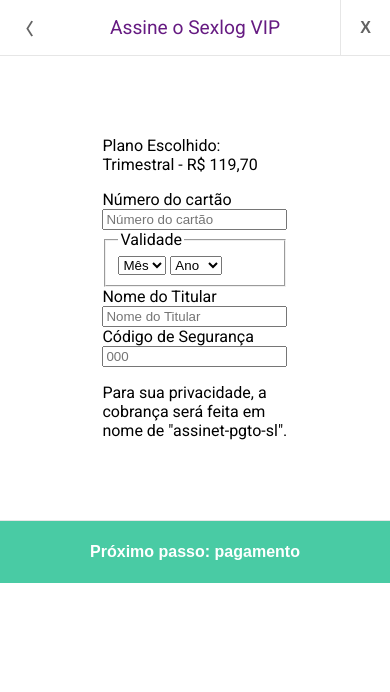
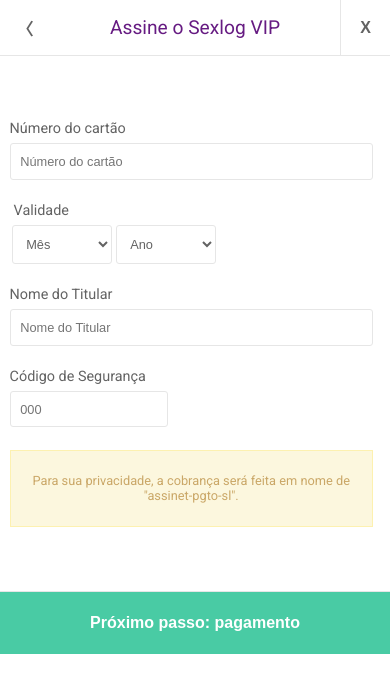
Before and after one commit to KarolinedeAlencar/modal, a website: page index.html in a window 390 px wide. Drawn offline with Linux system fonts and the light colour scheme.

Commit message:
starting second step structure and style on mobile

```diff
--- a/css/style.css
+++ b/css/style.css
@@ -289,6 +289,59 @@
 /* SECOND STEP */
 
 .step--secondStep {
-  padding-left: 6rem;
-  padding-right: 6rem;
+  padding-left: .2rem;
+  padding-right: 2rem;
 }
+
+.step__choicePlan {
+  display: none;
+}
+
+.form__label, .fieldset__legend {
+  display: block;
+  margin-bottom: .4rem;
+
+  color: var(--secundaryColor);
+  font-size: .9rem;
+}
+
+.form__field {
+  width: 100%;
+  padding: .6rem;
+
+  color: var(--secundaryColor);
+  font-size: .8rem;
+
+  border: 1px solid #e6e6e6;
+  border-radius: 3px;
+}
+
+.form__field--secCode {
+  width: 40%;
+}
+
+.form__fieldset {
+  padding: 0;
+  border: none;
+}
+
+.form__group, .form__fieldset {
+  margin-bottom: 1.4rem;
+}
+
+.form__field--select {
+  max-width: 100px;
+  background: none;
+}
+
+.step__warning {
+  width: 100%;
+  padding: .6rem;
+
+  color: #CAA767;
+  font-size: .8rem;
+  text-align: center;
+
+  border: 1px solid #FDF1B0;
+  background-color: #FCF7DE;
+}
--- a/index.html
+++ b/index.html
@@ -96,31 +96,37 @@
           </div>
           <div class="step__form">
             <form class="form" action="">
-              <label  class="form__label">
+              <div class="form__group">
+                <label for="cardNumber" class="form__label">
                   Número do cartão
-                <input type="text" class="form__input" placeholder="Número do cartão">
                 </label>
-              <fieldset for="cardNumber" class="form__label">
-                <legend>Validade</legend>
-                <select name="Mês" class="form__select">
+                <input type="text" id="cardNumber" class="form__field" placeholder="Número do cartão">
+              </div>
+              <fieldset class="form__fieldset">
+                <legend class="fieldset__legend">Validade</legend>
+                <select name="Mês" class="form__field form__field--select">
                   <option value="Mês">Mês</option>
                   <option value="Jan">Jan</option>
                   <option value="Jan">Jan</option>
                 </select>
-                <select name="Ano" class="form__select">
+                <select name="Ano" class="form__field form__field--select">
                   <option value="Mês">Ano</option>
                   <option value="2018">2018</option>
                   <option value="Mês">2019</option>
                 </select>
               </fieldset>
-              <label class="form__label">
+              <div class="form__group">
+                <label for="name" class="form__label">
                   Nome do Titular
-                <input type="text" class="form__input" placeholder="Nome do Titular">
                 </label>
-              <label class="form__label">
+                <input type="text" id="name" class="form__field" placeholder="Nome do Titular">
+              </div>
+              <div class="form__group">
+                <label for="securityCode" class="form__label">
                   Código de Segurança
-                <input type="text" class="form__input" placeholder="000">
                 </label>
+                <input type="text" id="securityCode" class="form__field form__field--secCode" placeholder="000">
+              </div>
             </form>
           </div>
           <div class="step__warning">
```
Lines whose indentation alone changed are shown as unchanged.
